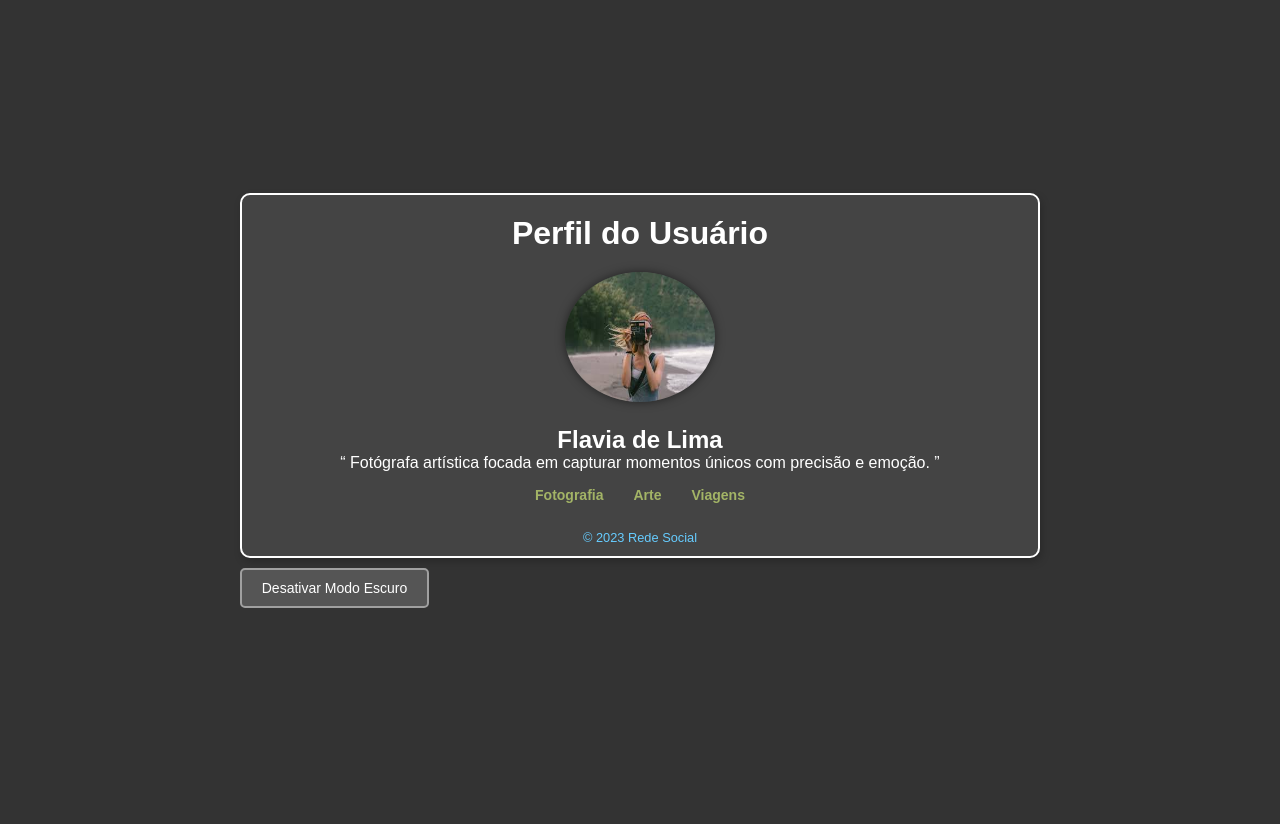
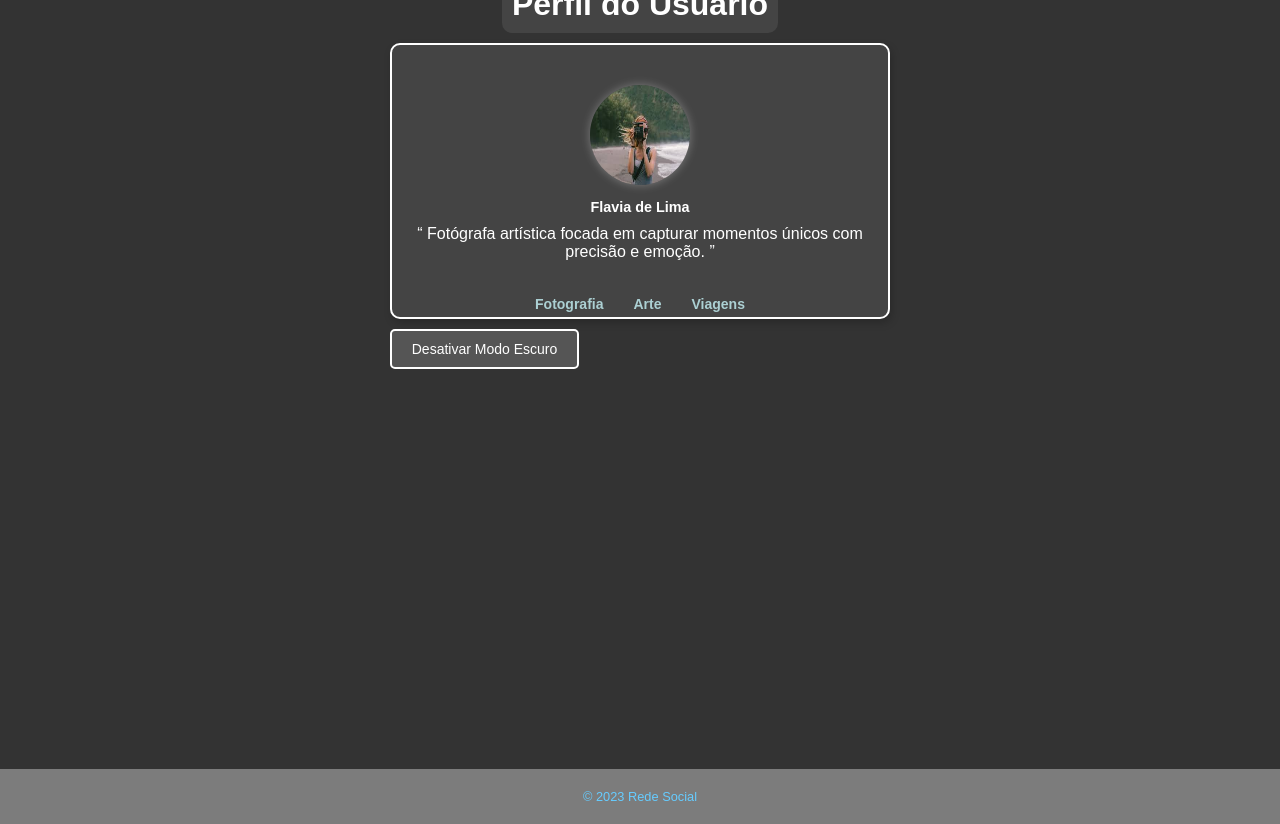
Before and after one commit to Pablorpg/PaginaPerfil, a plain HTML site: page index.html in a window 1280 px wide. Both pictures are taken after a click on the button "Ativar Modo Escuro". Before the commit the page ends 800 px from the top, so only its background shows below. Drawn offline with Linux system fonts and the light colour scheme.

Commit message:
Add files via upload

```diff
--- a/index.html
+++ b/index.html
@@ -7,10 +7,12 @@
     <title>Perfil</title>
   </head>
   <body>
+
+    <header class="txtPerfil">
+      <h1>Perfil do Usuário</h1>
+    </header>
+
     <div class="container">
-      <header class="txtPerfil">
-        <h1>Perfil do Usuário</h1>
-      </header>
 
       <main>
         <img class="fotoPerfil" src="images.jpeg" alt="Imagem de Perfil" />
@@ -29,13 +31,14 @@
 
       </main>
 
-      <footer>
-        <a href="#">© 2023 Rede Social</a>
-      </footer>
     </div>
 
     <button id="mudarModo" class="mudarModo">Ativar Modo Escuro</button>
 
+    <footer>
+      <a href="#">© 2023 Rede Social</a>
+    </footer>
+
     <script src="script.js"></script>
   </body>
 </html>
--- a/style.css
+++ b/style.css
@@ -7,7 +7,7 @@
 
 body {
   background-color: #f0f0f0;
-  color: #333;
+  color: white;
   margin: 0;
   padding: 0;
   display: flex;
@@ -19,25 +19,34 @@ body {
 }
 
 .container {
-  max-width: 800px;
+  max-width: 500px;
   width: 100%;
-  background-color: #ffffff;
+  height: 320px;
+  background-color: #2c384b;
   border-radius: 10px;
   box-shadow: 2px 4px 8px rgba(0, 0, 0, 0.2);
-  padding: 20px 20px 10px 20px;
-  border: 2px solid yellow;
+  padding: 20px 20px 0 20px;
+  border: 2px solid rgb(117, 117, 117);
   box-sizing: border-box;
   text-align: center;
 }
 
+.txtPerfil {
+  max-width: 100%;
+  padding: 10px;
+  margin-bottom: 10px;
+  border-radius: 10px;
+  background-color: #2c384b;
+}
+
 .fotoPerfil {
   margin-top: 20px;
-  margin-bottom: 20px;
-  width: 150px;
+  margin-bottom: 10px;
+  width: 100px;
   border-radius: 100%;
   cursor: pointer;
-  height: 130px;
-  box-shadow: 0px 0px 10px rgba(0, 0, 0, 0.5);
+  height: 100px;
+  box-shadow: 0px 0px 10px rgba(255, 255, 255, 0.3);
 }
 
 .descricao {
@@ -53,29 +62,35 @@ body {
 }
 
 .interesse li {
-  color: rgb(163, 180, 102);
+  color: rgb(172, 208, 211);
   font-weight: 600;
+  margin-top: 20px;
   background-color: none;
   padding: 5px 10px;
   border-radius: 5px;
   font-size: 14px;
 }
 
+h2 {
+  font-size: 0.9rem;
+  margin-bottom: 10px;
+}
+
 .mudarModo {
   padding: 10px 20px;
   margin-top: 10px;
-  margin-right: 635px;
+  margin-right: 335px;
   font-size: 14px;
-  border: 2px solid rgb(160, 160, 160);
+  border: 2px solid rgb(117, 117, 117);
   border-radius: 5px;
-  background-color: rgb(171, 187, 82);
+  background-color: #2c384b;
   color: white;
   cursor: pointer;
   transition: background-color 0.5s ease;
 }
 
 .mudarModo:hover {
-  background-color: rgb(133, 141, 88);
+  background-color: #4e6994;
 }
 
 a {
@@ -85,13 +100,23 @@ a {
 }
 
 footer {
-  margin-top: 20px;
+  display: flex;
+  justify-content: center;
+  align-items: center;
+  padding: 20px;
+  width: 100%;
+  background-color: #2c384b;
+  margin-top: 400px;
 }
 
 .modoEscuro {
   background-color: rgb(51, 51, 51);
   color: white;
   transition: 0.4s;
+}
+
+.modoEscuro .txtPerfil {
+  background-color: rgb(68, 68, 68);
 }
 
 .modoEscuro .container {
@@ -105,25 +130,35 @@ footer {
 
 .modoEscuro .mudarModo {
   background-color: rgb(85, 85, 85);
-  margin-right: 611px;
+  border: 2px solid white;
+  margin-right: 311px;
 }
 
 .modoEscuro .mudarModo:hover {
   background-color: rgb(119, 119, 119);
 }
 
+.modoEscuro footer {
+  background-color: #cacaca7a;
+}
+
 @media (max-width: 294px) {
+
+  .txtPerfil{
+    margin-top: 0;
+  }
+
   .fotoPerfil {
     width: 70px;
     height: 70px;
   }
 
   h1 {
-    font-size: 24px;
+    font-size: 20px;
   }
 
   h2 {
-    font-size: 18px;
+    font-size: 12px;
   }
 
   .descricao {
@@ -131,17 +166,26 @@ footer {
   }
 
   .interesse li {
-    font-size: 8px;
+    font-size: 12px;
     font-weight: 750;
   }
 
   .mudarModo {
     font-size: 8px;
     font-weight: 750;
+    margin-right: 0;
+  }
+
+  .modoEscuro .mudarModo {
+    margin-right: 0px;
   }
 
   a {
     font-size: 12px;
     font-weight: 700;
   }
+
+  footer{
+    margin-top: 50px;
+  }
 }
```
